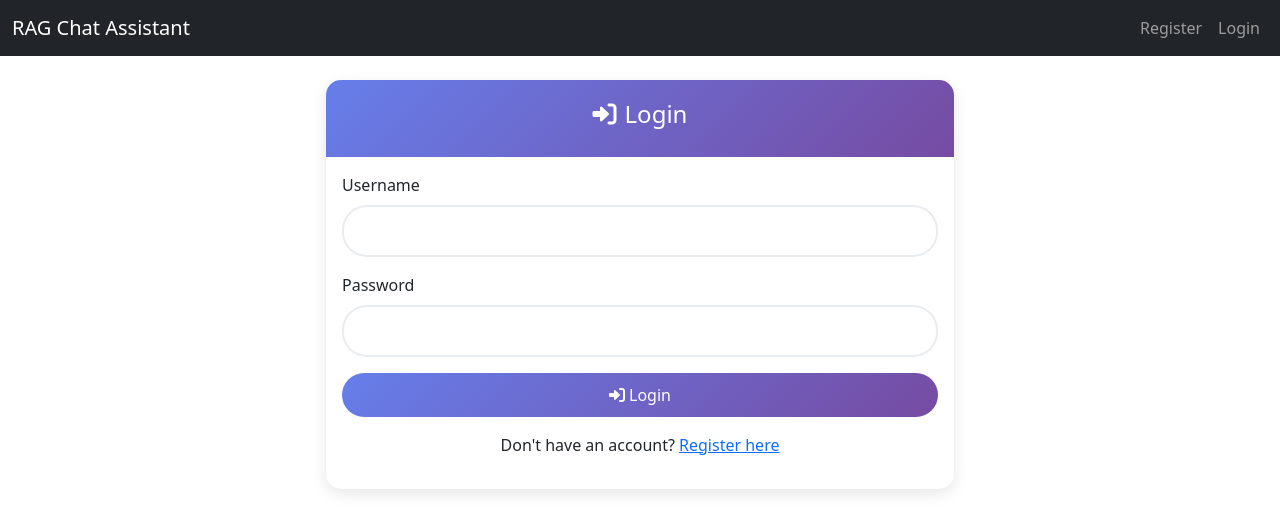
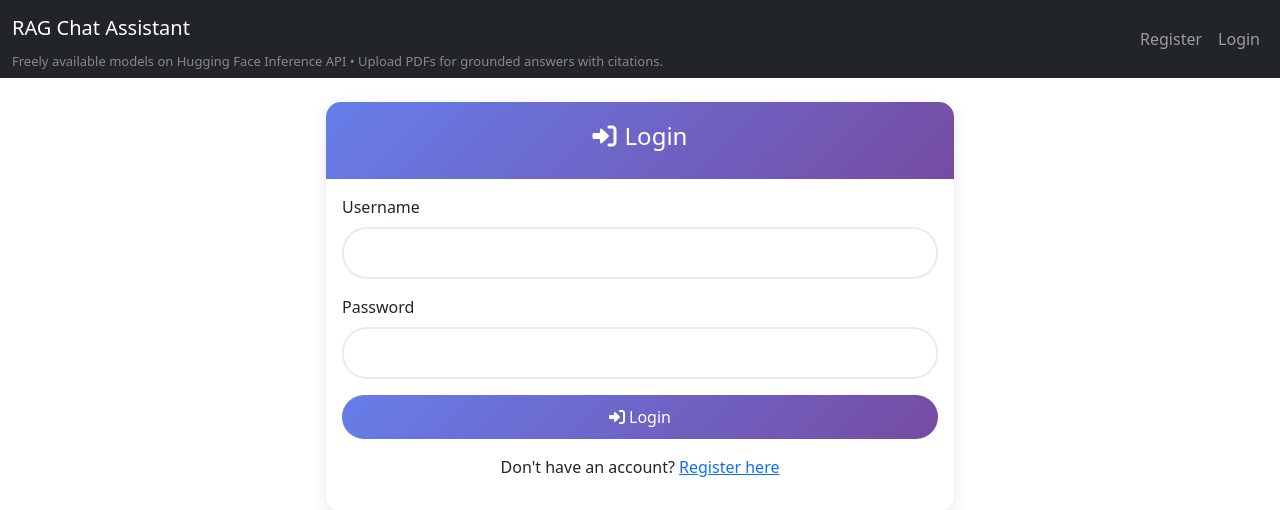
Before and after one commit to Shrvaani/RAG_Chat_Assistant_Django, a Django app: a page that uses templates/base.html in a window 1280 px wide. Shown: the top 510 px of the page. Run offline with Django 4.2, Linux system fonts and the light colour scheme.

Commit message:
Add tagline below RAG Chat Assistant heading in dashboard and navbar

```diff
--- a/static/css/chatgpt.css
+++ b/static/css/chatgpt.css
@@ -627,8 +627,9 @@ body.sidebar-collapsed .sidebar-show-btn {
 
 .chat-title-section {
     display: flex;
-    align-items: center;
-    gap: 24px;
+    flex-direction: column;
+    align-items: flex-start;
+    gap: 8px;
     flex: 1;
     margin-left: 350px;
     max-width: calc(100vw - 600px); /* Prevent overflow when zoomed out */
@@ -639,6 +640,14 @@ body.sidebar-collapsed .sidebar-show-btn {
     font-weight: 600;
     color: var(--text-primary);
     margin: 0;
+}
+
+.chat-tagline {
+    font-size: 14px;
+    color: var(--text-secondary);
+    margin: 0;
+    font-weight: 400;
+    line-height: 1.4;
 }
 
 .chat-controls {
--- a/static/css/style.css
+++ b/static/css/style.css
@@ -1,4 +1,19 @@
 /* Custom styles for RAG Chat Assistant */
+
+/* Navbar brand wrapper and tagline */
+.navbar-brand-wrapper {
+    display: flex;
+    flex-direction: column;
+    gap: 4px;
+}
+
+.navbar-tagline {
+    font-size: 13px;
+    color: #888;
+    margin: 0;
+    font-weight: 400;
+    line-height: 1.4;
+}
 
 /* Chat container styling */
 .chat-container {
--- a/templates/base.html
+++ b/templates/base.html
@@ -26,7 +26,10 @@
     {% else %}
         <nav class="navbar navbar-expand-lg navbar-dark bg-dark">
             <div class="container-fluid">
-                <a class="navbar-brand" href="{% url 'main:dashboard' %}">RAG Chat Assistant</a>
+                <div class="navbar-brand-wrapper">
+                    <a class="navbar-brand" href="{% url 'main:dashboard' %}">RAG Chat Assistant</a>
+                    <p class="navbar-tagline">Freely available models on Hugging Face Inference API • Upload PDFs for grounded answers with citations.</p>
+                </div>
                 <button class="navbar-toggler" type="button" data-bs-toggle="collapse" data-bs-target="#navbarNav" aria-controls="navbarNav" aria-expanded="false" aria-label="Toggle navigation">
                     <span class="navbar-toggler-icon"></span>
                 </button>
--- a/templates/chat/dashboard.html
+++ b/templates/chat/dashboard.html
@@ -143,6 +143,7 @@
         <div class="chat-header">
             <div class="chat-title-section">
                 <h1 id="chat-title">RAG Chat Assistant</h1>
+                <p class="chat-tagline">Freely available models on Hugging Face Inference API • Upload PDFs for grounded answers with citations.</p>
             </div>
         </div>
 
```
